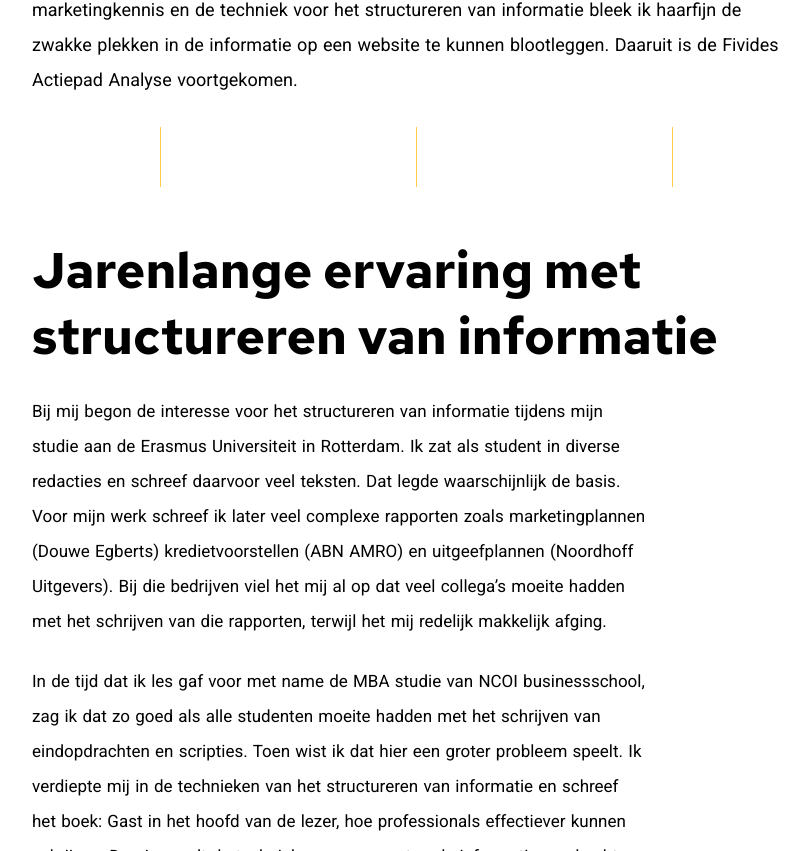
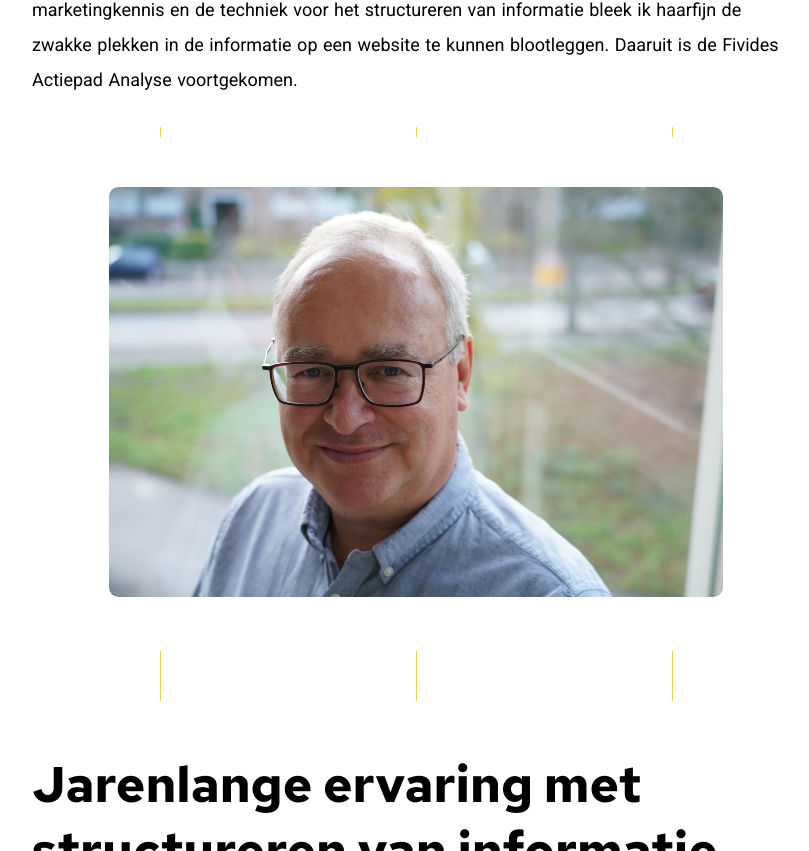
Before and after one commit to Maurits97/fivides, a Next.js app: page /overons in a window 1280 px wide. Shown: the part 659-1510 px from the top of the page, without its empty margins (224-1033 px from the left). Built offline with nearby package versions, Linux system fonts and the light colour scheme.

Commit message:
added new picture

```diff
--- a/pages/overons.js
+++ b/pages/overons.js
@@ -15,6 +15,10 @@ const OverOns = () => {
         </div>
 
         <div className="content__wrapper">
+          <div className="image-container">
+            <img className="image image--profile" src="/img/profielfoto_Luc_Brouwer.jpg" alt="Profiel foto Luc Brouwer"/>
+            {/* <p className="image-text">Fig. 1 Fivides Actiepad Analysemodel</p> */}
+          </div>
           <ContentBlock tag="default" header="Jarenlange ervaring met structureren van informatie" text="Bij mij begon de interesse voor het structureren van informatie tijdens mijn studie aan de Erasmus Universiteit in Rotterdam. Ik zat als student in diverse redacties en schreef daarvoor veel teksten. Dat legde waarschijnlijk de basis. Voor mijn werk schreef ik later veel complexe rapporten zoals marketingplannen (Douwe Egberts) kredietvoorstellen (ABN AMRO) en uitgeefplannen (Noordhoff Uitgevers). Bij die bedrijven viel het mij al op dat veel collega’s moeite hadden met het schrijven van die rapporten, terwijl het mij redelijk makkelijk afging." textTwo="In de tijd dat ik les gaf voor met name de MBA studie van NCOI businessschool, zag ik dat zo goed als alle studenten moeite hadden met het schrijven van eindopdrachten en scripties. Toen wist ik dat hier een groter probleem speelt. Ik verdiepte mij in de technieken van het structureren van informatie en schreef het boek: Gast in het hoofd van de lezer, hoe professionals effectiever kunnen schrijven. Daarin wordt de techniek van vraaggestuurde informatieoverdracht uitgelegd. Ik heb bij diverse bedrijven hier workshops voor verzorgd (Achmea, Vopak, Damen Shipyards). Voor Snelslim ontwikkelde ik tenslotte een aanpak voor HBO studenten om snel een goede HBO-scriptie te schrijven. Maar uiteindelijk blijkt dat de techniek voor het structureren van informatie makkelijk lijkt, maar voor velen moeilijk is om uit te voeren. "/>
 
           <ContentBlock tag="default" header="Kennis van marketing" text="Voor Snelslim heb ik bijna honderd HBO studenten aan een goedgekeurde scriptie geholpen. Ruwweg een derde van die scripties ging over websites die niet effectief waren. Samen met die studenten bestudeerde ik daarvoor veel wetenschappelijke marketing artikelen en hebben we toegepast onderzoek uitgevoerd. Dat leverde mij belangrijke kennis op. Samen met mijn marketingkennis uit de praktijk (onder andere bij Douwe Egberts) en mijn kennis van het structureren van informatie had ik de sleutels in handen voor het ontwikkelen van de Fivides Actiepad Analyse. Alleen had ik dat toen nog niet door… "/>
--- a/styles/globals.scss
+++ b/styles/globals.scss
@@ -225,6 +225,10 @@ h5,
           width: 100%;
         }
 
+        .image--profile {
+          border-radius: .6rem;
+        }
+
         .image-text {
           margin-top: 30px;
           font-weight: $medium;
```
Also changed, not shown: public/img/profielfoto_Luc_Brouwer.jpg (added), 1 other file (tests, documents, lock files or other folders).
